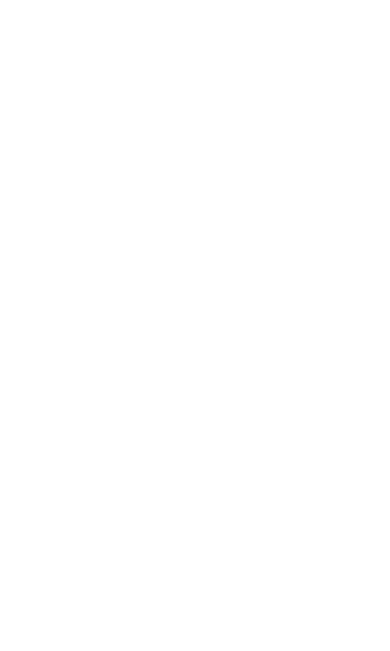
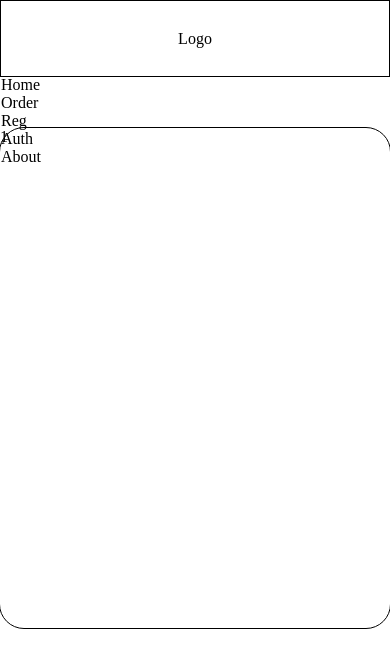
Before and after one commit to REDGROUL/templateRepo, a plain HTML site: page index.html in a window 390 px wide. Shown: the top 651 px of the page. Drawn offline with Linux system fonts and the light colour scheme.

Commit message:
some changes

```diff
--- a/index.html
+++ b/index.html
@@ -4,9 +4,55 @@
     <meta charset="UTF-8">
     <meta http-equiv="X-UA-Compatible" content="IE=edge">
     <meta name="viewport" content="width=device-width, initial-scale=1.0">
+    <link rel="stylesheet" href="style.css">
     <title>Document</title>
 </head>
 <body>
 
+    <header>
+        <div class="cont">
+            <div class="header__box">
+                <div class="logo">
+                    Logo
+                </div>
+
+                <div class="header__menu">
+                    <div class="menu__item">Home</div>
+                    <div class="menu__item">Order</div>
+                    <div class="menu__item">Reg</div>
+                    <div class="menu__item">Auth</div>
+                    <div class="menu__item">About</div>
+                </div>
+            </div>
+
+            <!--mobile header-->
+
+            <div class="header__menu__mobile">
+                <div class="menu__item">Home</div>
+                <div class="menu__item">Order</div>
+                <div class="menu__item">Reg</div>
+                <div class="menu__item">Auth</div>
+                <div class="menu__item">About</div>
+            </div>
+
+            <!--end mobile header-->
+
+        </div>
+    </header>
+
+
+    <div class="cont">
+        <div class="blocks">
+            <div class="item">1</div>
+            <div class="item">2</div>
+            <div class="item">3</div>
+            <div class="item">4</div>
+            <div class="item">5</div>
+            <div class="item">6</div>
+            <div class="item">7</div>
+            <div class="item">8</div>
+        </div>
+    </div>
+
 </body>
 </html>
--- /dev/null
+++ b/style.css
@@ -0,0 +1,92 @@
+*{
+    margin: 0;
+    padding: 0;
+}
+.blocks {
+    display: grid;
+    grid-template-columns: repeat(3, 1fr);
+    gap: 25px;
+
+}
+
+.cont {
+    max-width: 980px;
+    margin: 0 auto;
+
+}
+
+.item {
+    border-radius: 25px;
+    height: 200px;
+    width: 300px;
+    border: 1px solid black;
+}
+
+@media (max-width: 964px) {
+    .blocks {
+        display: grid;
+        grid-template-columns: repeat(2, 1fr);
+        gap: 25px;
+        justify-items: center;
+    }
+
+    .item {
+        border-radius: 25px;
+        height: 300px;
+        width: 400px;
+        border: 1px solid black;
+    }
+}
+
+@media (max-width: 830px) {
+    .blocks {
+        display: grid;
+        grid-template-columns: repeat(1, 1fr);
+        gap: 25px;
+        justify-items: center;
+    }
+
+    .item {
+        border-radius: 25px;
+        height: 500px;
+        width: 100%;
+        border: 1px solid black;
+    }
+}
+
+
+
+header{
+    height: 75px;
+    border: 1px solid black;
+    margin-bottom: 50px;
+
+}
+
+.header__box{
+    display: flex;
+    height: 75px;
+    align-items: center;
+    justify-content: space-between;
+}
+
+.header__menu{
+    display: flex;
+    height: 75px;
+    align-items: center;
+
+
+}
+.menu__item{
+    margin-right: 25px;
+}
+
+@media (max-width:500px) {
+    .header__menu{
+        display: none;
+    }
+
+    .header__box{
+        justify-content: space-around;
+    }
+}
```
